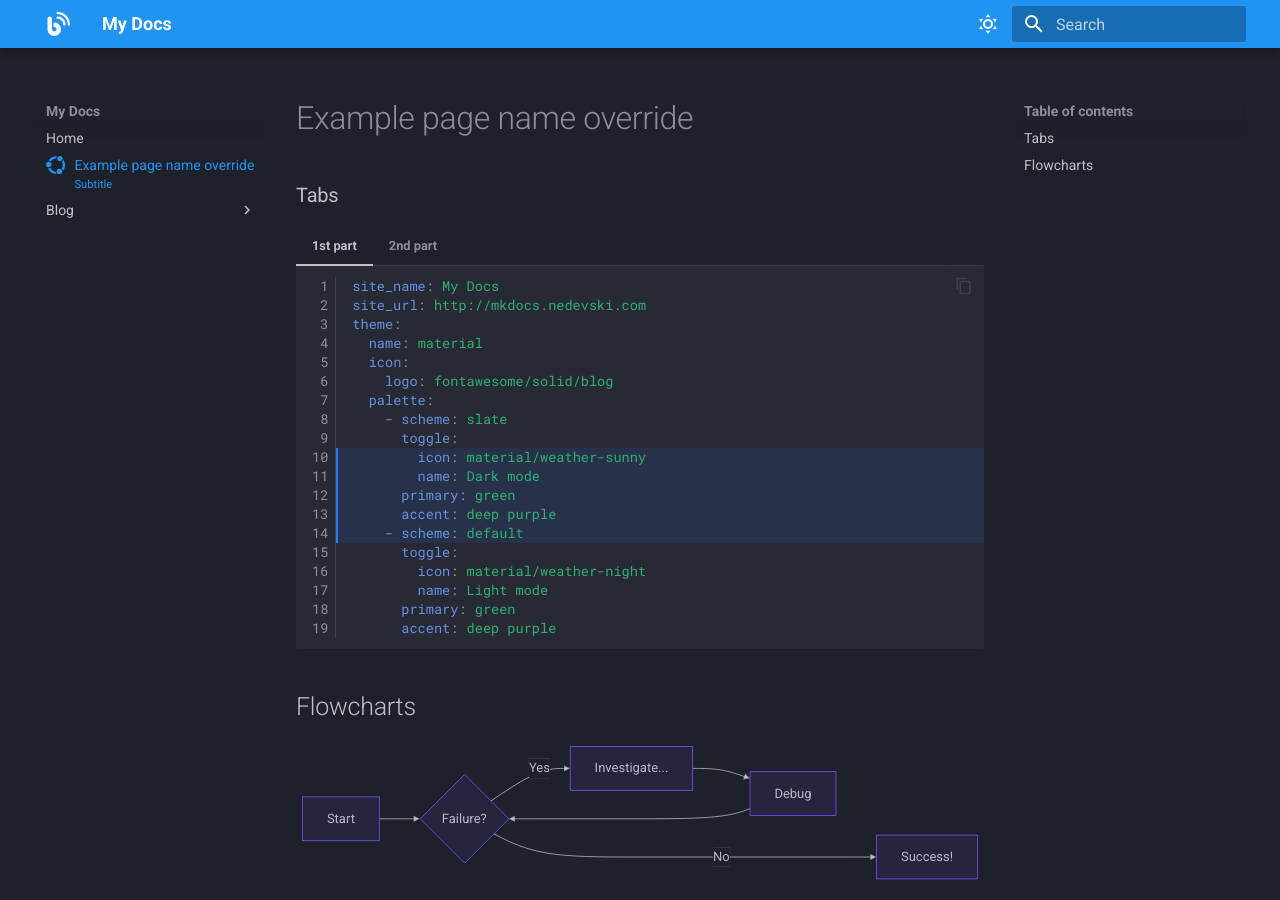
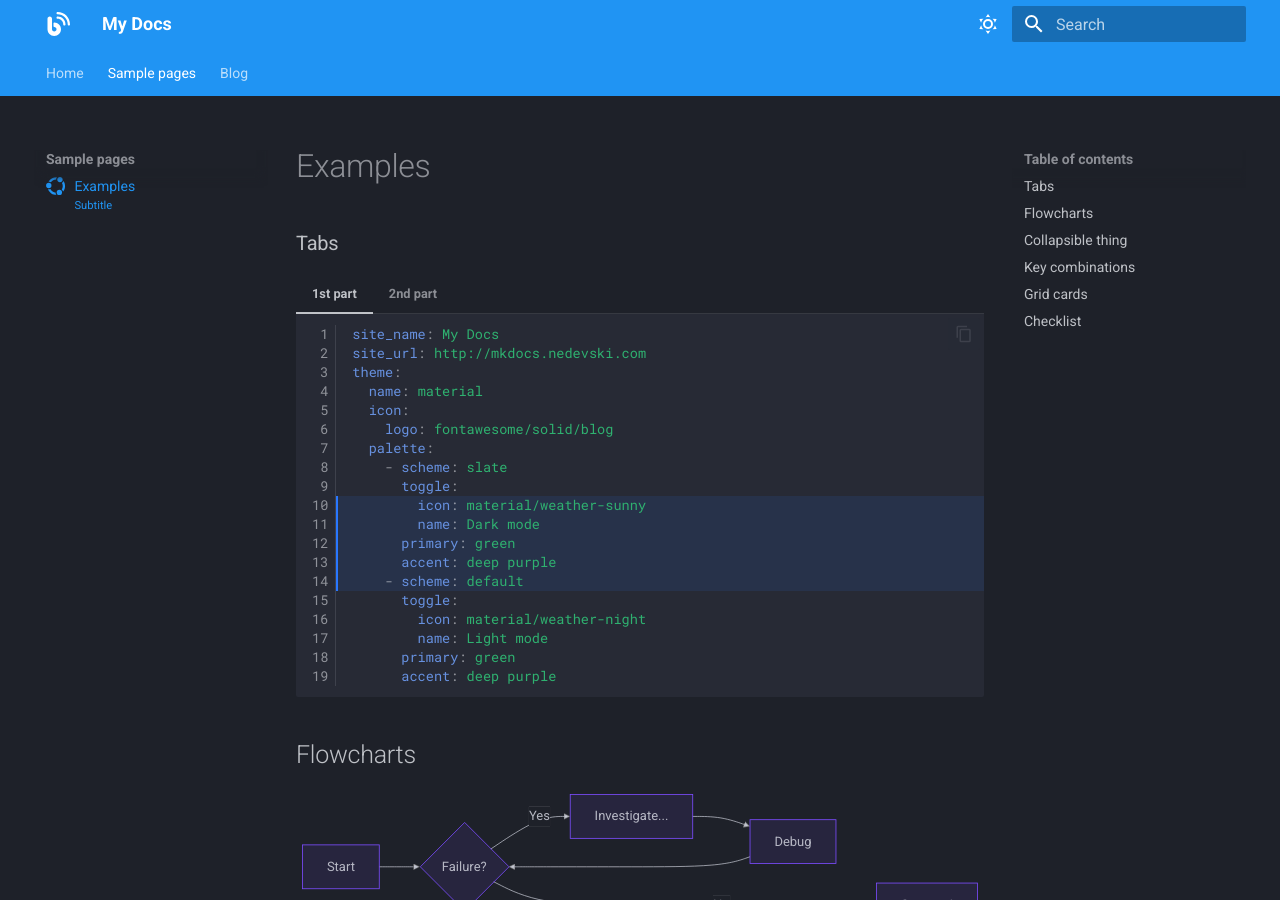
Before and after one commit to nedevski/mkdocs, an MkDocs documentation site: the page built from docs/examples.md, in a window 1280 px wide and 900 px high. Built offline with MkDocs 1.6.1 and Material for MkDocs 9.7.7, drawn with Linux system fonts in a browser that asks for light colours; some of the changed text lies outside the part shown.

Commit message:
basic structure

````diff
--- a/docs/examples.md
+++ b/docs/examples.md
@@ -75,6 +75,9 @@
   Database-->>Terminal: Customer data
 ```
 
+
+## Collapsible thing
+
 ??? info "Collapsible callout"
 
     Lorem ipsum dolor sit amet, consectetur adipiscing elit. Nulla et euismod
@@ -92,8 +95,12 @@
 - ^^This was inserted (underline)^^
 - ~~This was deleted (strikethrough)~~
 
+
+## Key combinations
+
 ++ctrl+alt+del++
 
+## Grid cards
 
 <div class="grid cards" markdown>
 
@@ -133,6 +140,8 @@
 </div>
 
 
+## Checklist
+
 - [x] Lorem ipsum dolor sit amet, consectetur adipiscing elit
 - [ ] Vestibulum convallis sit amet nisi a tincidunt
     * [x] In hac habitasse platea dictumst
--- a/mkdocs.yml
+++ b/mkdocs.yml
@@ -26,7 +26,7 @@
     - navigation.instant.progress
     - navigation.tracking
     - navigation.top
-    # - navigation.tabs
+    - navigation.tabs
     - search.suggest
 
 plugins:
@@ -73,3 +73,10 @@
       link: https://linkedin.com/in/nedevski
 
 copyright: Copyright &copy; 2025 Nikola Nedevski
+
+nav:
+  - Home: index.md
+  - Sample pages:
+      - Examples: examples.md
+  - Blog:
+      - blog/index.md
````
Also changed, not shown: docs/blog/posts/blog-post.md (+2 -1 lines), docs/index.md (+2 -2 lines).
